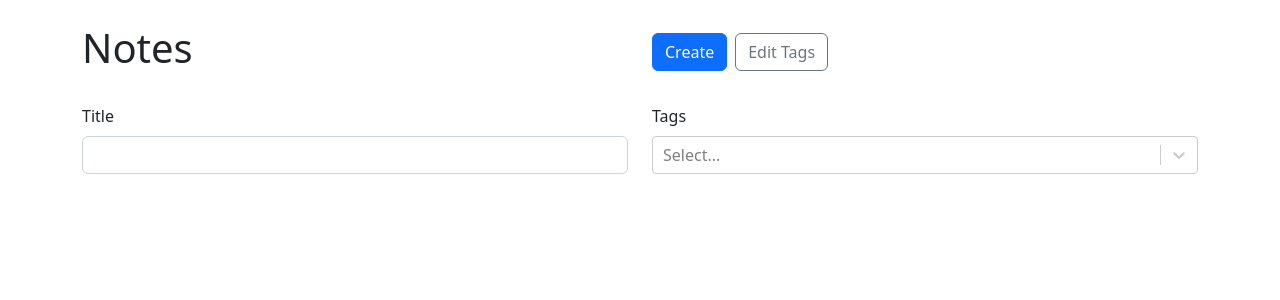
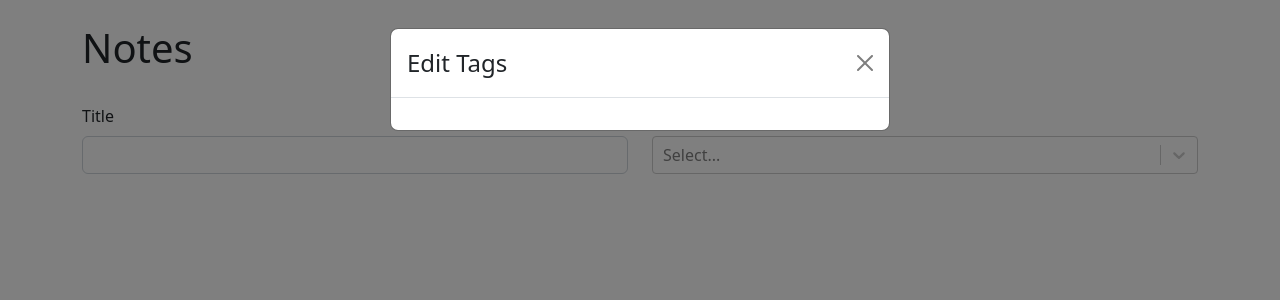
Before and after one commit to amator82/React-TypeScript-Notes, a React (Vite) app: page / in a window 1280 px wide. Both pictures are taken after a click on the button "Edit Tags". Shown: the top 300 px of the page. Built offline with nearby package versions, Linux system fonts and the light colour scheme.

Commit message:
create EditTagsModal

```diff
--- a/src/App.tsx
+++ b/src/App.tsx
@@ -62,13 +62,36 @@
         setTags((prev) => [...prev, tag])
     }
 
+    function updateTag(id: string, label: string) {
+        setTags((prevTags) => {
+            return prevTags.map((tag) => {
+                if (tag.id === id) {
+                    return { ...tag, label }
+                } else {
+                    return tag
+                }
+            })
+        })
+    }
+
+    function deleteTag(id: string) {
+        setTags((prevTags) => {
+            return prevTags.filter((tag) => tag.id !== id)
+        })
+    }
+
     return (
         <Container className='my-4'>
             <Routes>
                 <Route
                     path='/'
                     element={
-                        <NoteList availableTags={tags} notes={notesWithTags} />
+                        <NoteList
+                            onUpdateTag={updateTag}
+                            onDeleteTag={deleteTag}
+                            availableTags={tags}
+                            notes={notesWithTags}
+                        />
                     }
                 />
                 <Route
--- /dev/null
+++ b/src/components/EditTagsModal.tsx
@@ -0,0 +1,56 @@
+import React, { FC } from 'react'
+import { Form, Modal, Row, Stack, Col, Button } from 'react-bootstrap'
+import { Tag } from '../types/note'
+
+type EditTagsModalProps = {
+    show: boolean
+    availableTags: Tag[]
+    handleClose: () => void
+    onDeleteTag: (id: string) => void
+    onUpdateTag: (id: string, label: string) => void
+}
+
+const EditTagsModal: FC<EditTagsModalProps> = ({
+    show,
+    handleClose,
+    availableTags,
+    onDeleteTag,
+    onUpdateTag
+}) => {
+    return (
+        <Modal show={show} onHide={handleClose}>
+            <Modal.Header closeButton>
+                <Modal.Title>Edit Tags</Modal.Title>
+            </Modal.Header>
+            <Modal.Body>
+                <Form>
+                    <Stack gap={2}>
+                        {availableTags.map((tag) => (
+                            <Row key={tag.id}>
+                                <Col>
+                                    <Form.Control
+                                        type='text'
+                                        value={tag.label}
+                                        onChange={(e) =>
+                                            onUpdateTag(tag.id, e.target.value)
+                                        }
+                                    ></Form.Control>
+                                </Col>
+                                <Col xs='auto'>
+                                    <Button
+                                        onClick={() => onDeleteTag(tag.id)}
+                                        variant='outline-danger'
+                                    >
+                                        &times;
+                                    </Button>
+                                </Col>
+                            </Row>
+                        ))}
+                    </Stack>
+                </Form>
+            </Modal.Body>
+        </Modal>
+    )
+}
+
+export default EditTagsModal
--- a/src/pages/NoteList/NoteList.tsx
+++ b/src/pages/NoteList/NoteList.tsx
@@ -6,15 +6,25 @@
 import { SimpifiedNote, Tag } from '../../types/note'
 
 import NoteCard from '../../components/NoteCard'
+import EditTagsModal from '../../components/EditTagsModal'
 
 type NoteListProps = {
     availableTags: Tag[]
     notes: SimpifiedNote[]
+    onDeleteTag: (id: string) => void
+    onUpdateTag: (id: string, label: string) => void
 }
 
-const NoteList = ({ availableTags, notes }: NoteListProps) => {
+const NoteList = ({
+    availableTags,
+    notes,
+    onDeleteTag,
+    onUpdateTag
+}: NoteListProps) => {
     const [selectedTags, setSelectedTags] = useState<Tag[]>([])
     const [title, setTitle] = useState<string>('')
+    const [editTagsModalIsOpen, setEditTagsModalIsOpen] =
+        useState<boolean>(false)
 
     const filteredNotes = useMemo(() => {
         return notes.filter((note) => {
@@ -40,7 +50,12 @@
                         <Link to='/new'>
                             <Button variant='primary'>Create</Button>
                         </Link>
-                        <Button variant='outline-secondary'>Edit Tags</Button>
+                        <Button
+                            onClick={() => setEditTagsModalIsOpen(true)}
+                            variant='outline-secondary'
+                        >
+                            Edit Tags
+                        </Button>
                     </Stack>
                 </Col>
             </Row>
@@ -99,6 +114,13 @@
                     </Col>
                 ))}
             </Row>
+            <EditTagsModal
+                onDeleteTag={onDeleteTag}
+                onUpdateTag={onUpdateTag}
+                show={editTagsModalIsOpen}
+                handleClose={() => setEditTagsModalIsOpen(false)}
+                availableTags={availableTags}
+            />
         </>
     )
 }
```
